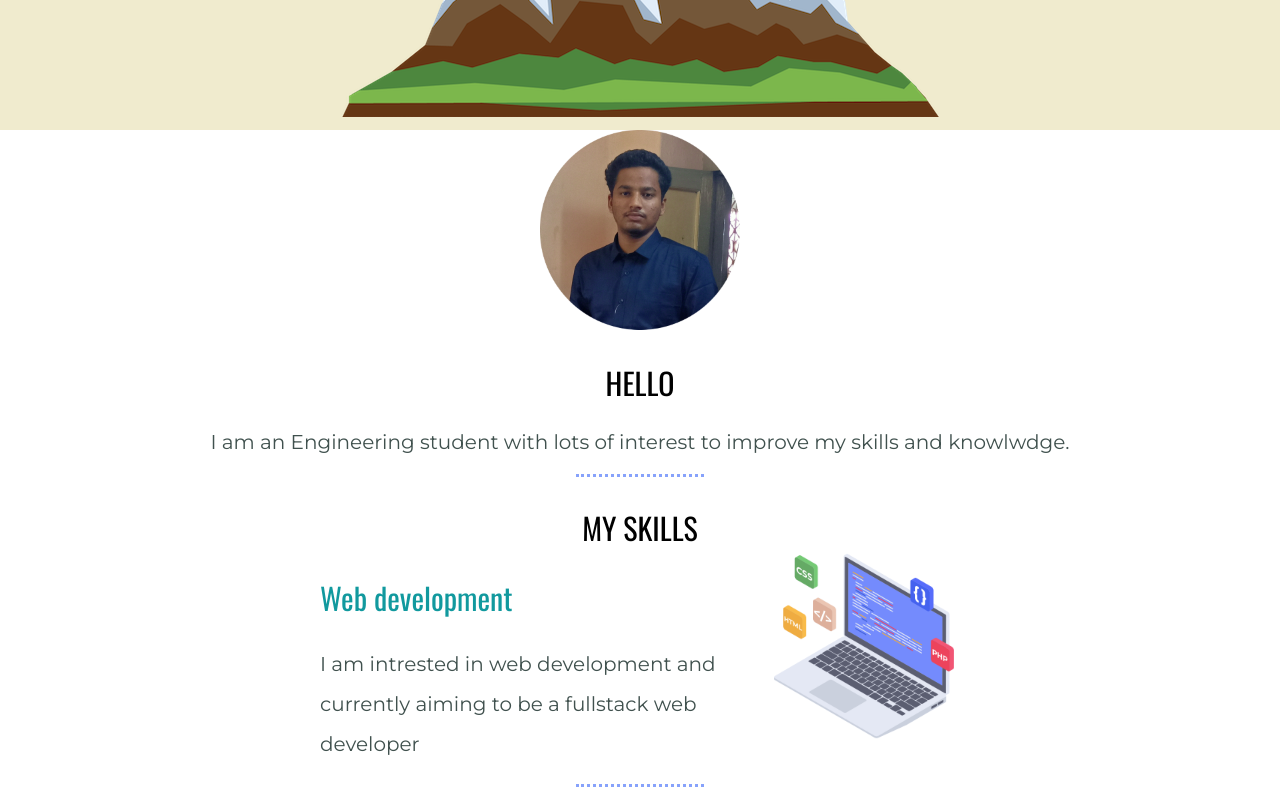
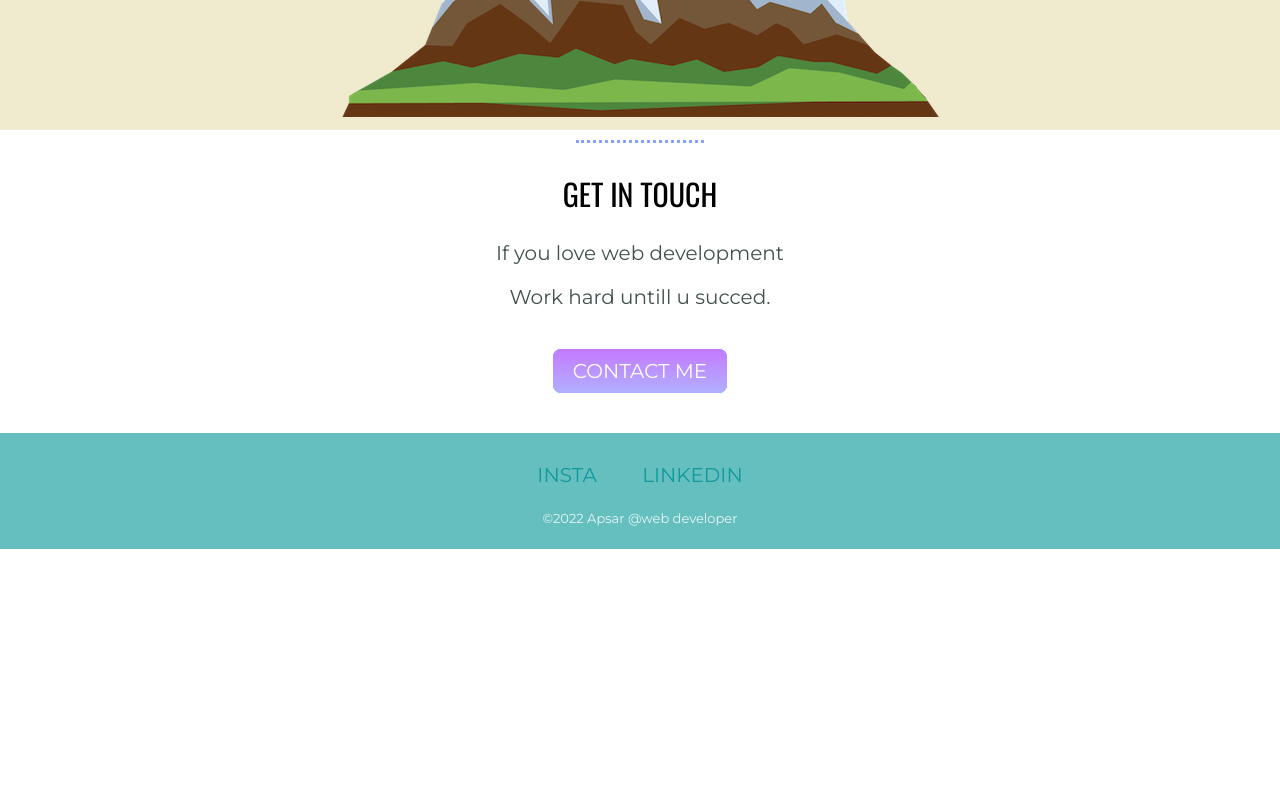
Before and after one commit to Apsar7004/Css, a plain HTML site: page index.html in a window 1280 px wide. Shown: the part 520-1320 px from the top of the page. After the commit the page ends 1069 px from the top, so only its background shows below. Drawn offline with nearby package versions, Linux system fonts and the light colour scheme.

Commit message:
Your commit message here sub

```diff
--- a/index.html
+++ b/index.html
@@ -20,16 +20,6 @@
     <img class="c" src="./CSS - My Site Images/mountain.png" alt="pic">
   </div>
 
-  <img src="./IMG20220502131836-modified.png" alt="pf">
-  <h2>HELLO</h2>
-  <p class="y">I am an Engineering student with lots of interest to improve my skills and knowlwdge.</p>
-  <hr size="5">
-  <div class="l">
-    <h2 class="n">MY SKILLS</h2>
-    <img class="d" src="./web-development.png" alt="p">
-    <h2 class="m" style="color: #11999E">Web development</h2>
-    <p class="z">I am intrested in web development and currently aiming to be a fullstack web developer</p>
-  </div>
   <hr size="5">
   <h2>GET IN TOUCH</h2>
   <p>If you love web development</p>
```
